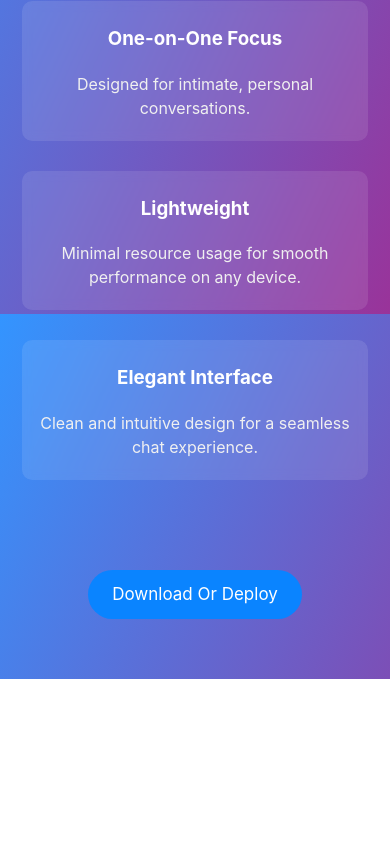
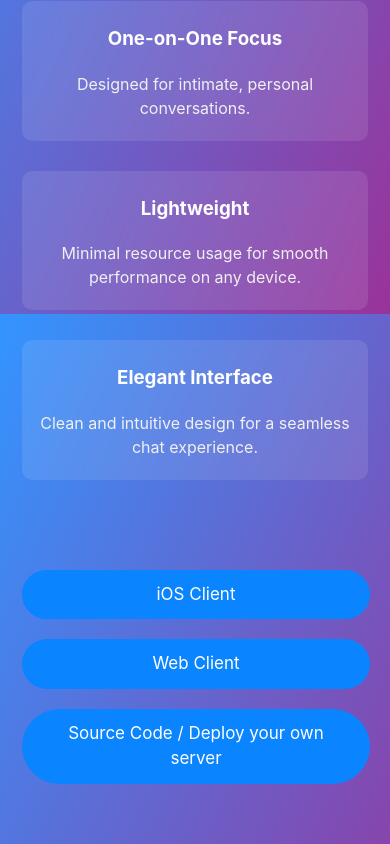
Before and after one commit to bones7456/Unspoken, a plain HTML site: page Unspoken-server/index.html in a window 390 px wide. Shown: the part 1374-2218 px from the top of the page. Before the commit the page ends 2053 px from the top, so only its background shows below. Drawn offline with Linux system fonts and the light colour scheme.

Commit message:
update index.html, add links to iOS client and web client

```diff
--- a/Unspoken-server/index.html
+++ b/Unspoken-server/index.html
@@ -99,6 +99,12 @@
             text-align: center;
             margin: 60px 0;
         }
+        .cta-buttons {
+            display: flex;
+            justify-content: center;
+            gap: 20px;
+            flex-wrap: wrap;
+        }
         .cta-button {
             display: inline-block;
             background-color: var(--accent-color);
@@ -108,6 +114,22 @@
             text-decoration: none;
             font-size: 17px;
             font-weight: 400;
+            transition: all 0.3s ease;
+            min-width: 150px;
+        }
+        .cta-button:hover {
+            background-color: rgba(10, 132, 255, 0.8);
+            transform: translateY(-2px);
+        }
+        @media (max-width: 768px) {
+            .cta-buttons {
+                flex-direction: column;
+                align-items: center;
+            }
+            .cta-button {
+                width: 100%;
+                max-width: 300px;
+            }
         }
     </style>
 </head>
@@ -155,7 +177,11 @@
         </div>
 
         <div class="cta">
-            <a href="https://github.com/bones7456/Unspoken" class="cta-button">Download Or Deploy</a>
+            <div class="cta-buttons">
+                <a href="https://apps.apple.com/app/id6642670466" class="cta-button">iOS Client</a>
+                <a href="/pwa.html" class="cta-button">Web Client</a>
+                <a href="https://github.com/bones7456/Unspoken" class="cta-button">Source Code / Deploy your own server</a>
+            </div>
         </div>
     </main>
 </body>
```
